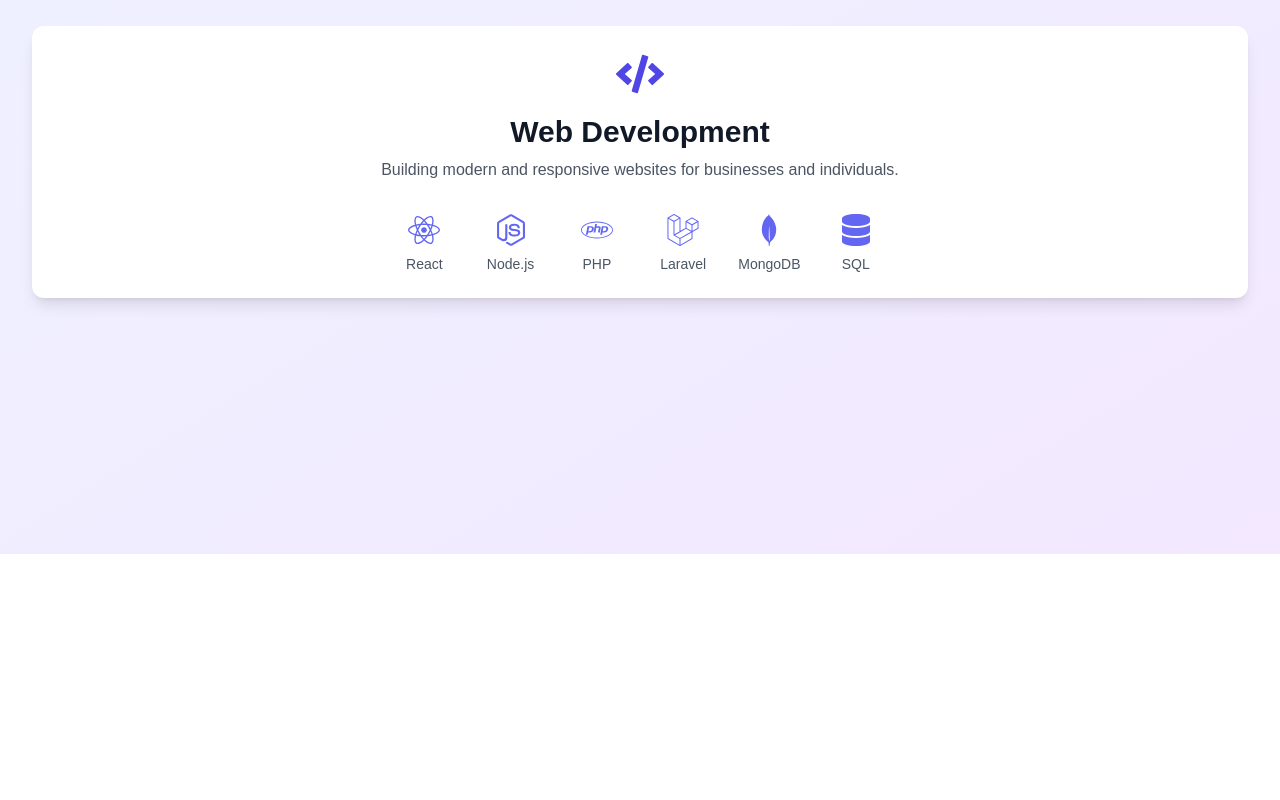
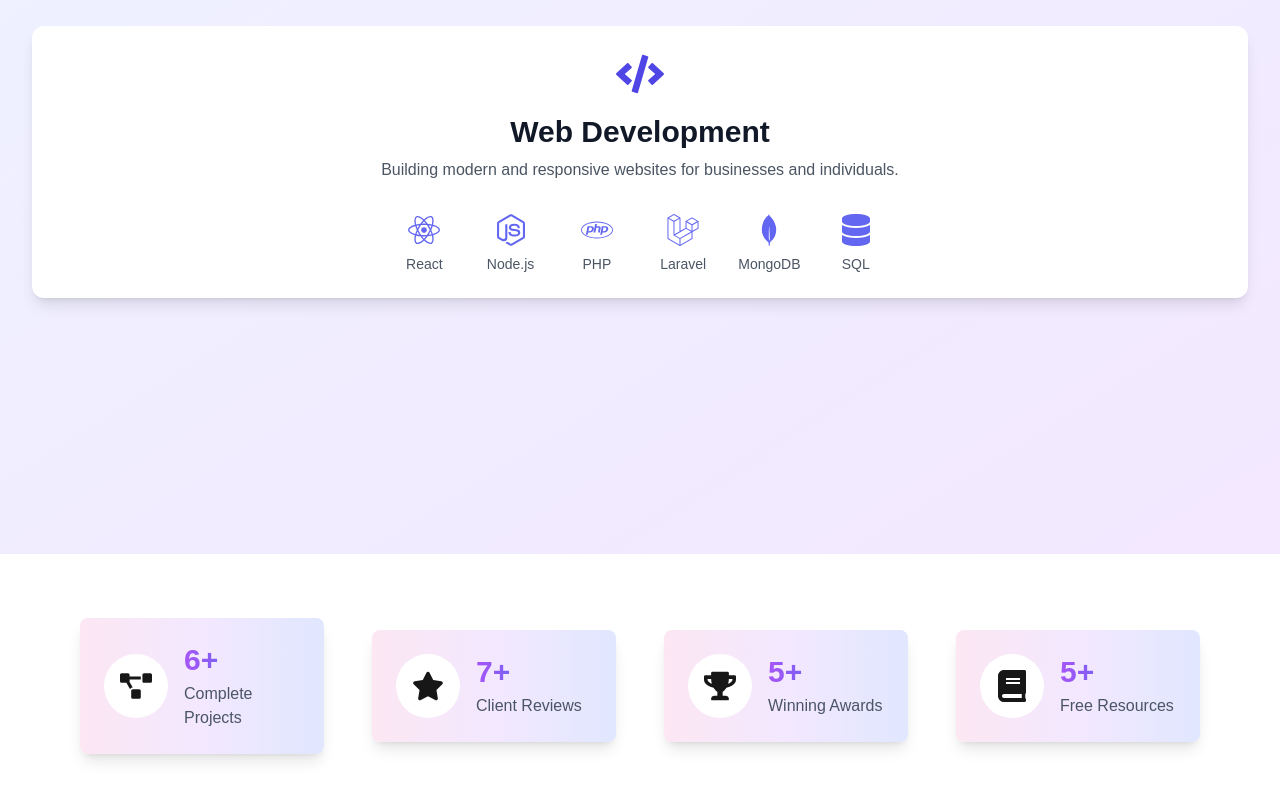
Before and after one commit to rahatutzaman-rizon/jmc-technology-final, a Next.js app: page / in a window 1280 px wide. Shown: the part 2906-3706 px from the top of the page. Before the commit the page ends 3460 px from the top, so only its background shows below. Built offline with nearby package versions, Linux system fonts and the light colour scheme.

Commit message:
add glance

```diff
--- a/package.json
+++ b/package.json
@@ -20,6 +20,7 @@
     "react-awesome-reveal": "^4.2.14",
     "react-dom": "^18",
     "react-icons": "^5.3.0",
+    "react-intersection-observer": "^9.13.1",
     "react-loading-skeleton": "^3.5.0",
     "react-modal": "^3.16.1",
     "react-player": "^2.16.0",
--- a/src/app/(client)/page.js
+++ b/src/app/(client)/page.js
@@ -1,4 +1,5 @@
 import Banner from "../components/homepage/banner";
+import Glance from "../components/homepage/glance";
 import Service from "../components/homepage/service";
 import ServicesTabs from "../components/homepage/services";
 import TestimonialPage from "../components/homepage/testimonials";
@@ -12,6 +13,7 @@ export default function Home() {
 <MissionVision></MissionVision>
 <Service></Service>
 <ServicesTabs></ServicesTabs>
+<Glance></Glance>
 {/* <TestimonialPage></TestimonialPage> */}
 
 
--- a/src/app/components/homepage/banner.jsx
+++ b/src/app/components/homepage/banner.jsx
@@ -20,7 +20,7 @@ export default function Banner() {
 
   useEffect(() => {
     const timer = setInterval(() => {
-      setActiveIndex((prevIndex) => (prevIndex + 1) % features.length);
+      setActiveIndex((prevIndex) => (prevIndex + 1));
     }, 3000);
     return () => clearInterval(timer);
   }, []);
--- /dev/null
+++ b/src/app/components/homepage/glance.jsx
@@ -0,0 +1,121 @@
+"use client";
+
+import React from "react";
+import { motion } from "framer-motion";
+import { FaProjectDiagram, FaStar, FaTrophy, FaBook } from "react-icons/fa";
+
+const AtAGlance = () => {
+  const data = [
+    { value: 6, label: "Complete Projects", icon: FaProjectDiagram },
+    { value: 7, label: "Client Reviews", icon: FaStar },
+    { value: 5, label: "Winning Awards", icon: FaTrophy },
+    { value: 5, label: "Free Resources", icon: FaBook },
+  ];
+
+  return (
+    <div className="relative bg-white py-16 px-8 lg:px-20 overflow-hidden">
+      <div className="relative z-10 grid grid-cols-1 sm:grid-cols-2 lg:grid-cols-4 gap-12 max-w-7xl mx-auto items-center">
+        {data.map((item, index) => (
+          <motion.div
+            key={index}
+            className="flex items-center space-x-4 p-6 bg-gradient-to-r from-pink-100 via-purple-100 to-indigo-100 shadow-lg rounded-lg"
+            initial={{ opacity: 0, y: 20 }}
+            animate={{ opacity: 1, y: 0 }}
+            transition={{ duration: 0.5, delay: index * 0.1 }}
+          >
+            <motion.div
+              className="text-primary-600 p-4 bg-white rounded-full"
+              initial={{ scale: 0 }}
+              animate={{ scale: 1 }}
+              transition={{
+                type: "spring",
+                stiffness: 260,
+                damping: 20,
+                delay: 0.3 + index * 0.1,
+              }}
+            >
+              <item.icon size={32} />
+            </motion.div>
+            <div className="text-left">
+              <motion.div
+                className="text-3xl font-bold text-gray-800 bg-gradient-to-r from-purple-500 via-indigo-500 to-pink-500 text-transparent bg-clip-text"
+                initial={{ scale: 0 }}
+                animate={{ scale: 1 }}
+                transition={{
+                  type: "spring",
+                  stiffness: 260,
+                  damping: 20,
+                  delay: 0.5 + index * 0.1,
+                }}
+              >
+                {item.value}+
+              </motion.div>
+              <div className="text-sm md:text-base text-gray-600 mt-1">
+                {item.label}
+              </div>
+            </div>
+          </motion.div>
+        ))}
+      </div>
+
+      {/* Updated SVG curves with lighter colors */}
+      {/* <svg
+        className="absolute top-0 left-0 w-full h-60"
+        viewBox="0 0 1440 320"
+        preserveAspectRatio="none"
+        fill="none"
+      >
+        <motion.path
+          d="M0,96L80,106.7C160,117,320,139,480,160C640,181,800,203,960,192C1120,181,1280,139,1360,117.3L1440,96L1440,320L1360,320C1280,320,1120,320,960,320C800,320,640,320,480,320C320,320,160,320,80,320L0,320Z"
+          fill="url(#paint0_linear)"
+          initial={{ pathLength: 0, opacity: 0 }}
+          animate={{ pathLength: 1, opacity: 1 }}
+          transition={{ duration: 1.5, ease: "easeInOut" }}
+        />
+        <defs>
+          <linearGradient
+            id="paint0_linear"
+            x1="0"
+            y1="160"
+            x2="1440"
+            y2="160"
+            gradientUnits="userSpaceOnUse"
+          >
+            <stop stopColor="#E0E7FF" />
+            <stop offset="1" stopColor="#E0E7FF" stopOpacity="0" />
+          </linearGradient>
+        </defs>
+      </svg> */}
+
+      {/* <svg
+        className="absolute bottom-0 right-0 w-full h-60"
+        viewBox="0 0 1440 320"
+        preserveAspectRatio="none"
+        fill="none"
+      >
+        <motion.path
+          d="M0,256L80,245.3C160,235,320,213,480,202.7C640,192,800,192,960,224C1120,256,1280,320,1360,320L1440,320L1440,0L1360,0C1280,0,1120,0,960,0C800,0,640,0,480,0C320,0,160,0,80,0L0,0Z"
+          fill="url(#paint1_linear)"
+          initial={{ pathLength: 0, opacity: 0 }}
+          animate={{ pathLength: 1, opacity: 1 }}
+          transition={{ duration: 1.5, ease: "easeInOut" }}
+        />
+        <defs>
+          <linearGradient
+            id="paint1_linear"
+            x1="1440"
+            y1="160"
+            x2="0"
+            y2="160"
+            gradientUnits="userSpaceOnUse"
+          >
+            <stop stopColor="#CFFAFE" />
+            <stop offset="1" stopColor="#CFFAFE" stopOpacity="0" />
+          </linearGradient>
+        </defs>
+      </svg> */}
+    </div>
+  );
+};
+
+export default AtAGlance;
```
Also changed, not shown: 1 other file (tests, documents, lock files or other folders).
